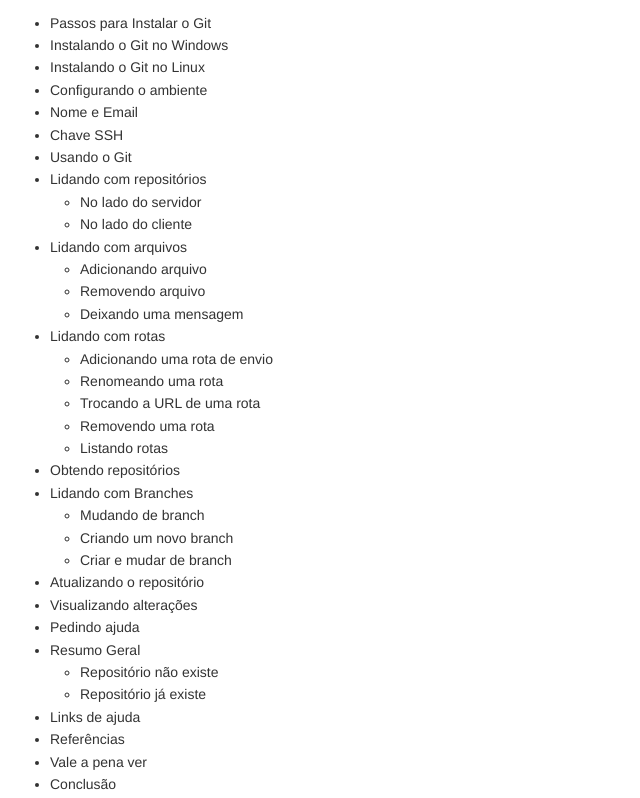
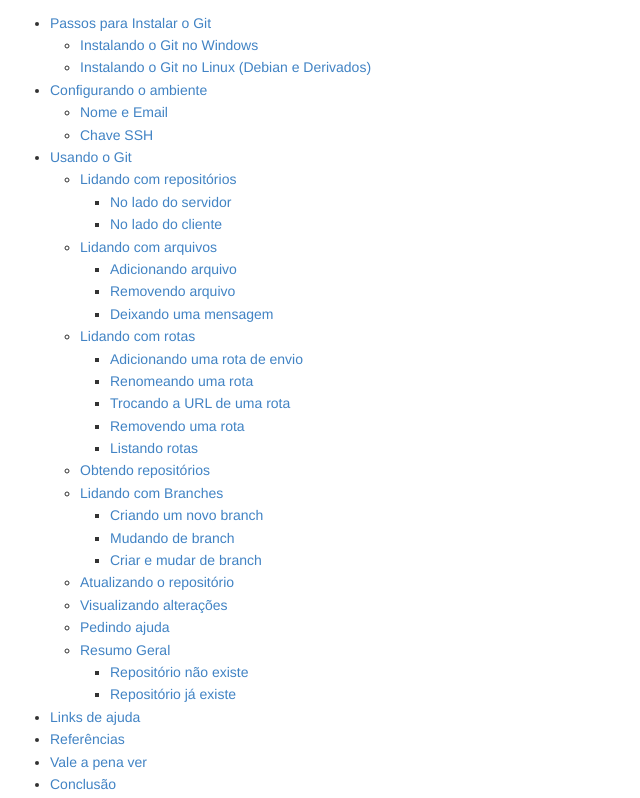
Before and after one commit to fadamiao/git-start, a plain HTML site: page git-start.html in a window 1280 px wide. Shown: the part 546-1344 px from the top of the page, without its empty margins (0-640 px from the left). Drawn offline with Linux system fonts and the light colour scheme.

Commit message:
Índice atualizado: Resolvido bug que gera desnível no índice em diferentes editores e âncoras feitas no índice (Closed #2)

```diff
--- a/git-start.html
+++ b/git-start.html
@@ -172,51 +172,57 @@
 <p>Para aproveitar melhor e evitar problemas opte por centralizar os repositórios em uma única máquina.</p>
 <h2 id="indice">Índice</h2>
 <ul>
-<li>Passos para Instalar o Git</li>
-<li>Instalando o Git no Windows</li>
-<li>Instalando o Git no Linux</li>
-<li>Configurando o ambiente</li>
-<li>Nome e Email</li>
-<li>Chave SSH</li>
-<li>Usando o Git</li>
-<li>Lidando com repositórios<ul>
-<li>No lado do servidor</li>
-<li>No lado do cliente</li>
+<li><a href="#passos-para-instalar-o-git">Passos para Instalar o Git</a><ul>
+<li><a href="#instalando-o-git-no-windows">Instalando o Git no Windows</a></li>
+<li><a href="#instalando-o-git-no-linux-debian-e-derivados">Instalando o Git no Linux (Debian e Derivados)</a></li>
 </ul>
 </li>
-<li>Lidando com arquivos<ul>
-<li>Adicionando arquivo</li>
-<li>Removendo arquivo</li>
-<li>Deixando uma mensagem</li>
+<li><a href="#configurando-o-ambiente">Configurando o ambiente</a><ul>
+<li><a href="#nome-e-eemail">Nome e Email</a></li>
+<li><a href="#chave-ssh">Chave SSH</a></li>
 </ul>
 </li>
-<li>Lidando com rotas<ul>
-<li>Adicionando uma rota de envio</li>
-<li>Renomeando uma rota</li>
-<li>Trocando a URL de uma rota</li>
-<li>Removendo uma rota</li>
-<li>Listando rotas</li>
+<li><a href="#usando-o-git">Usando o Git</a><ul>
+<li><a href="#lidando-com-repositorios">Lidando com repositórios</a><ul>
+<li><a href="#no-lado-do-servidor">No lado do servidor</a></li>
+<li><a href="#no-lado-do-cliente">No lado do cliente</a></li>
 </ul>
 </li>
-<li>Obtendo repositórios</li>
-<li>Lidando com Branches<ul>
-<li>Mudando de branch</li>
-<li>Criando um novo branch</li>
-<li>Criar e mudar de branch</li>
+<li><a href="#lidando-com-arquivos">Lidando com arquivos</a><ul>
+<li><a href="#adicionando-arquivo">Adicionando arquivo</a></li>
+<li><a href="#removendo-arquivo">Removendo arquivo</a></li>
+<li><a href="#deixando-uma-mensagem">Deixando uma mensagem</a></li>
 </ul>
 </li>
-<li>Atualizando o repositório</li>
-<li>Visualizando alterações</li>
-<li>Pedindo ajuda</li>
-<li>Resumo Geral<ul>
-<li>Repositório não existe</li>
-<li>Repositório já existe</li>
+<li><a href="#lidando-com-rotas">Lidando com rotas</a><ul>
+<li><a href="#adicionando-uma-rota-de-envio">Adicionando uma rota de envio</a></li>
+<li><a href="#renomeando-uma-rota">Renomeando uma rota</a></li>
+<li><a href="#trocando-a-url-de-uma-rota">Trocando a URL de uma rota</a></li>
+<li><a href="#removendo-uma-rota">Removendo uma rota</a></li>
+<li><a href="#listando-rotas">Listando rotas</a></li>
 </ul>
 </li>
-<li>Links de ajuda</li>
-<li>Referências</li>
-<li>Vale a pena ver</li>
-<li>Conclusão</li>
+<li><a href="#obtendo-repositorios">Obtendo repositórios</a></li>
+<li><a href="#lidando-com-branches">Lidando com Branches</a><ul>
+<li><a href="#criando-um-novo-branch">Criando um novo branch</a></li>
+<li><a href="#mudando-de-branch">Mudando de branch</a></li>
+<li><a href="#criar-e-mudar-de-branch">Criar e mudar de branch</a></li>
+</ul>
+</li>
+<li><a href="#atualizando-o-repositorio">Atualizando o repositório</a></li>
+<li><a href="#visualizando-alteracoes">Visualizando alterações</a></li>
+<li><a href="#pedindo-ajuda">Pedindo ajuda</a></li>
+<li><a href="#resumo-geral">Resumo Geral</a><ul>
+<li><a href="#repositorio-nao-existe">Repositório não existe</a></li>
+<li><a href="#repositorio-ja-existe">Repositório já existe</a></li>
+</ul>
+</li>
+</ul>
+</li>
+<li><a href="#links-de-ajuda">Links de ajuda</a></li>
+<li><a href="#referencias">Referências</a></li>
+<li><a href="#vale-a-pena-ver">Vale a pena ver</a></li>
+<li><a href="#conclusao">Conclusão</a></li>
 </ul>
 <h2 id="passos-para-instalar-o-git">Passos para instalar o Git</h2>
 <h3 id="instalando-o-git-no-windows">Instalando o Git no Windows</h3>
```
Also changed, not shown: 3 other files.
